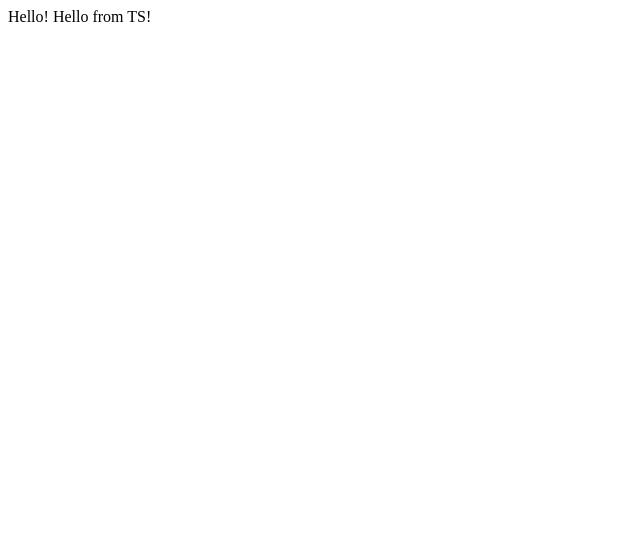
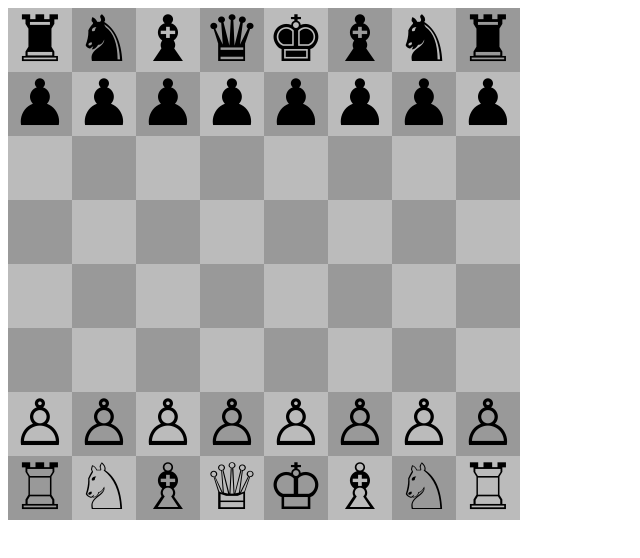
Before and after one commit to lkesteloot/lambdachess, a website built with Vite: page src/index.html in a window 1280 px wide. Shown: the whole page, without its empty margins (0-640 px from the left). Built offline with nearby package versions, Linux system fonts and the light colour scheme.

Commit message:
Add functionality.

```diff
--- a/src/index.html
+++ b/src/index.html
@@ -1,6 +1,8 @@
 <!DOCTYPE html>
 <html lang="en">
     <head>
+        <title>Lambda Chess</title>
+        <link rel="stylesheet" href="main.css"/>
     </head>
     <body>
         Hello!
--- a/src/index.ts
+++ b/src/index.ts
@@ -1,3 +1,163 @@
 
-const body = document.querySelector("body");
-body.append("Hello from TS!");
+/**
+ * Size of a chess board (number of ranks and files).
+ */
+const SIZE = 8;
+
+/**
+ * Remove all children from element.
+ */
+function clearElement(e: Element): void {
+    while (e.firstChild) {
+        e.removeChild(e.firstChild);
+    }
+}
+
+/**
+ * Piece color.
+ */
+enum Color {
+    WHITE = 0,
+    BLACK = 1,
+}
+
+/**
+ * The type of piece, independent of color.
+ */
+class PieceType {
+    // For white (0) and black (1). See Color enum.
+    public readonly character: string[];
+
+    constructor(character: string[]) {
+        this.character = character;
+    }
+
+    public static ROOK = new PieceType(["\u2656", "\u265C"]);
+    public static KNIGHT = new PieceType(["\u2658", "\u265E"]);
+    public static BISHOP = new PieceType(["\u2657", "\u265D"]);
+    public static KING = new PieceType(["\u2654", "\u265A"]);
+    public static QUEEN = new PieceType(["\u2655", "\u265B"]);
+    public static PAWN = new PieceType(["\u2659", "\u265F"]);
+
+    public static INITIAL = [
+        PieceType.ROOK, PieceType.KNIGHT, PieceType.BISHOP, PieceType.QUEEN,
+        PieceType.KING, PieceType.BISHOP, PieceType.KNIGHT, PieceType.ROOK
+    ];
+}
+
+/**
+ * Actual piece on the board.
+ */
+class Piece {
+    public readonly pieceType: PieceType;
+    public readonly color: Color;
+
+    constructor(pieceType: PieceType, color: Color) {
+        this.pieceType = pieceType;
+        this.color = color;
+    }
+
+    public character(): string {
+        return this.pieceType.character[this.color];
+    }
+}
+
+/**
+ * A square can have a piece or be empty (null).
+ */
+type SquareContent = Piece | null;
+
+type SquarePosition = { file: number, rank: number };
+
+class Board {
+    public readonly squares: SquareContent[][] = [];
+    public selectedSquare: SquarePosition | null = null;
+    public onSquareClick: (file: number, rank: number) => void = () => {};
+
+    public constructor() {
+        // Set up a standard chess game.
+        for (let file = 0; file < SIZE; file++) {
+            const rankPieces: SquareContent[] = [];
+
+            for (let rank = 0; rank < SIZE; rank++) {
+                const piece =
+                    rank === 0 ? new Piece(PieceType.INITIAL[file], Color.WHITE)
+                        : rank === 1 ? new Piece(PieceType.PAWN, Color.WHITE)
+                            : rank === 6 ? new Piece(PieceType.PAWN, Color.BLACK)
+                                : rank === 7 ? new Piece(PieceType.INITIAL[file], Color.BLACK)
+                                    : null;
+
+                rankPieces.push(piece);
+            }
+
+            this.squares.push(rankPieces);
+        }
+    }
+
+    public get(pos: SquarePosition): SquareContent {
+        return this.squares[pos.file][pos.rank];
+    }
+
+    public set(pos: SquarePosition, piece: SquareContent): void {
+        this.squares[pos.file][pos.rank] = piece;
+    }
+
+    /**
+     * Draw a chessboard into the element. Replaces what was in the element.
+     */
+    public draw(element: HTMLElement): void {
+        clearElement(element);
+
+        for (let rank = SIZE - 1; rank >= 0; rank--) {
+            const rankElement = document.createElement("div");
+            rankElement.classList.add("rank");
+            element.append(rankElement);
+
+            for (let file = 0; file < SIZE; file++) {
+                const piece = this.squares[file][rank];
+
+                const squareElement = document.createElement("div");
+                squareElement.classList.add("square");
+                const isDark = (rank + file) % 2 === 0;
+                squareElement.classList.toggle("square-light", !isDark);
+                squareElement.classList.toggle("square-dark", isDark);
+                if (this.selectedSquare !== null &&
+                    this.selectedSquare.file === file &&
+                    this.selectedSquare.rank === rank) {
+
+                    squareElement.classList.add("square-selected");
+                }
+                if (piece !== null) {
+                    squareElement.innerText = piece.character();
+                }
+                squareElement.addEventListener("click", () => this.onSquareClick(file, rank));
+                rankElement.append(squareElement);
+            }
+        }
+    }
+}
+
+let sourceSquare: SquarePosition | null = null;
+
+const body = document.querySelector("body") as HTMLElement;
+const board = new Board();
+board.onSquareClick = (file, rank) => {
+    const pos = { file: file, rank: rank };
+    const piece = board.get(pos);
+    if (sourceSquare === null) {
+        if (piece !== null) {
+            board.selectedSquare = pos;
+            sourceSquare = pos;
+        }
+    } else {
+        if (pos.file !== sourceSquare.file || pos.rank !== sourceSquare.rank) {
+            board.set(pos, board.get(sourceSquare));
+            board.set(sourceSquare, null);
+        }
+
+        board.selectedSquare = null;
+        sourceSquare = null;
+    }
+    board.draw(body);
+};
+board.draw(body);
--- /dev/null
+++ b/src/main.css
@@ -0,0 +1,31 @@
+
+:root {
+    --square-size: 64px;
+}
+
+.rank {
+    display: flex;
+}
+
+.square {
+    display: block;
+    width: var(--square-size);
+    height: var(--square-size);
+    font-size: var(--square-size);
+    line-height: var(--square-size);
+    text-align: center;
+    cursor: pointer;
+    user-select: none;
+}
+
+.square-light {
+    background-color: #bbb;
+}
+
+.square-dark {
+     background-color: #999;
+}
+
+.square-selected {
+    background-color: #b44 !important;
+}
--- a/tsconfig.json
+++ b/tsconfig.json
@@ -13,6 +13,8 @@
         "sourceMap": false,
         "esModuleInterop": false,
         "outDir": "src",
+        // Don't emit files, this is just for type checking.
+        "noEmit": true,
         // Be explicit that we're targeting web.
         "lib": [
             "es2015",
```
Also changed, not shown: 1 other file.
